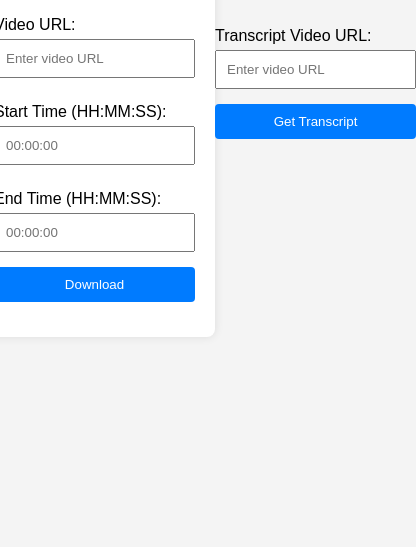
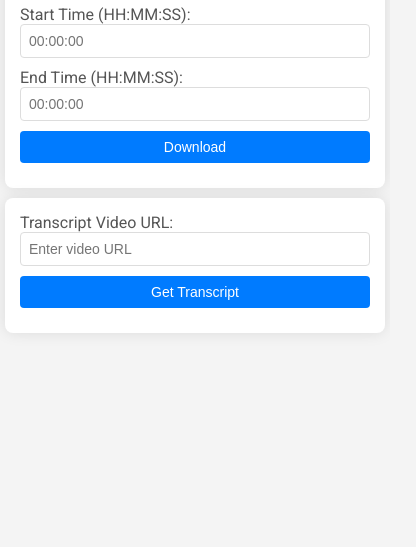
Before and after one commit to Ama143/Yt-video-downloder-frontEnd, a plain HTML site: page index.html in a window 390 px wide. Shown: the part 337-884 px from the top of the page, 416 px wide, since content can reach past the window. Before the commit the page ends 844 px from the top, so only its background shows below. Drawn offline with Linux system fonts and the light colour scheme.

Commit message:
Add files via upload

```diff
--- a/index.html
+++ b/index.html
@@ -9,26 +9,36 @@
 <body>
     <div class="container">
         <h1>Video Section Downloader</h1>
-        <form id="download-form">
+        <form id="download-form" class="form">
+            <div class="form-group">
                 <label for="url">Video URL:</label>
                 <input type="url" id="url" name="url" required placeholder="Enter video URL">
+            </div>
 
+            <div class="form-group">
                 <label for="start">Start Time (HH:MM:SS):</label>
                 <input type="text" id="start" name="start" required placeholder="00:00:00">
+            </div>
 
+            <div class="form-group">
                 <label for="end">End Time (HH:MM:SS):</label>
                 <input type="text" id="end" name="end" required placeholder="00:00:00">
+            </div>
 
-            <button type="submit">Download</button>
+            <button type="submit" class="btn">Download</button>
         </form>
-        <div id="status"></div>
+        <div id="status" class="status"></div>
     </div>
-    <form id="transcript-form">
+    <div class="container">
+        <form id="transcript-form" class="form">
+            <div class="form-group">
                 <label for="transcript-url">Transcript Video URL:</label>
                 <input type="url" id="transcript-url" name="transcript-url" required placeholder="Enter video URL">
-    <button type="submit">Get Transcript</button>
+            </div>
+            <button type="submit" class="btn">Get Transcript</button>
         </form>
-<div id="transcript-status"></div>
+        <div id="transcript-status" class="status"></div>
+    </div>
 
     <script src="script.js"></script>
 </body>
--- a/script.js
+++ b/script.js
@@ -9,7 +9,7 @@ document.getElementById('download-form').addEventListener('submit', async (e) =>
     status.textContent = "Processing...";
 
     try {
-        const response = await fetch('https://yt-video-downloader-backendppy.onrender.com/download', {
+        const response = await fetch('https://yt-video-downloader-backend.onrender.com/download', {
             method: 'POST',
             headers: {
                 'Content-Type': 'application/json',
@@ -37,7 +37,7 @@ document.getElementById('transcript-form').addEventListener('submit', async (e)
     status.textContent = "Fetching transcript...";
 
     try {
-        const response = await fetch('https://yt-video-downloader-backendppy.onrender.com/transcript', {
+        const response = await fetch('https://yt-video-downloader-backend.onrender.com/transcript', {
             method: 'POST',
             headers: {
                 'Content-Type': 'application/json',
--- a/styles.css
+++ b/styles.css
@@ -1,5 +1,7 @@
+@import url('https://fonts.googleapis.com/css2?family=Roboto:wght@400;700&display=swap');
+
 body {
-    font-family: Arial, sans-serif;
+    font-family: 'Roboto', sans-serif;
     background-color: #f4f4f4;
     margin: 0;
     padding: 0;
@@ -7,38 +9,97 @@ body {
     justify-content: center;
     align-items: center;
     height: 100vh;
+    flex-direction: column;
 }
+
 .container {
     background: #fff;
     padding: 20px;
     border-radius: 8px;
-    box-shadow: 0 0 10px rgba(0, 0, 0, 0.1);
+    box-shadow: 0 0 15px rgba(0, 0, 0, 0.1);
+    max-width: 400px;
+    width: calc(100% - 40px);
+    margin: 10px;
+    box-sizing: border-box;
 }
+
 h1 {
     text-align: center;
+    color: #333;
 }
-form {
+
+.form {
     display: flex;
     flex-direction: column;
 }
-label {
-    margin: 10px 0 5px;
-}
-input, button {
-    padding: 10px;
+
+.form-group {
     margin-bottom: 15px;
 }
-button {
+
+label {
+    margin-bottom: 5px;
+    color: #555;
+}
+
+input {
+    padding: 10px;
+    border-radius: 4px;
+    border: 1px solid #ddd;
+    width: 100%;
+    box-sizing: border-box;
+}
+
+input:focus {
+    border-color: #007BFF;
+    outline: none;
+}
+
+.btn {
+    padding: 10px;
     background-color: #007BFF;
     color: #fff;
     border: none;
     cursor: pointer;
     border-radius: 4px;
+    transition: background-color 0.3s ease;
 }
-button:hover {
+
+.btn:hover {
     background-color: #0056b3;
 }
-#status {
+
+.status {
     text-align: center;
     font-size: 14px;
+    color: #333;
+    margin-top: 10px;
 }
+
+@media (max-width: 600px) {
+    body {
+        height: auto;
+        min-height: 100vh;
+        padding: 20px 0;
+    }
+
+    .container {
+        padding: 15px;
+        margin: 5px;
+        width: calc(100% - 10px);
+        max-width: none;
+    }
+
+    input, .btn {
+        font-size: 14px;
+        padding: 8px;
+    }
+
+    h1 {
+        font-size: 20px;
+    }
+
+    .form-group {
+        margin-bottom: 10px;
+    }
+}
```
Lines whose indentation alone changed are shown as unchanged.
